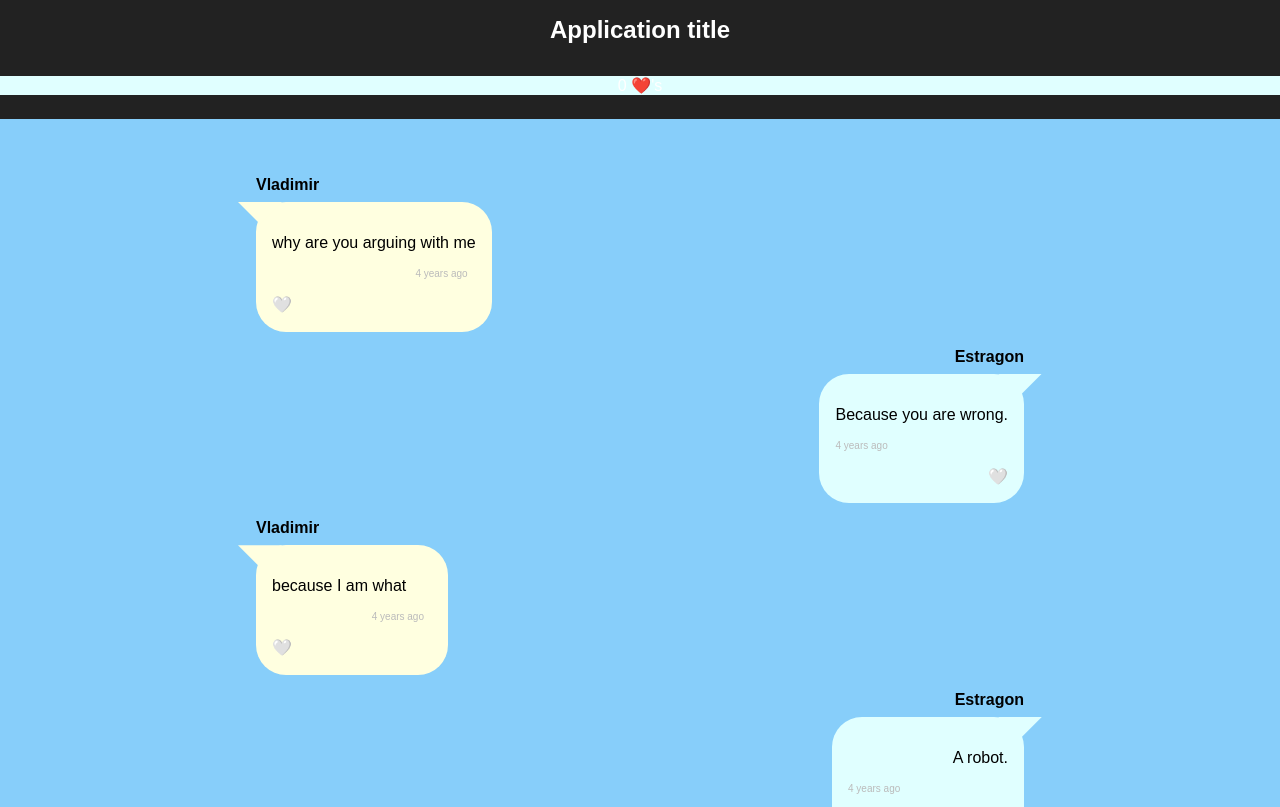
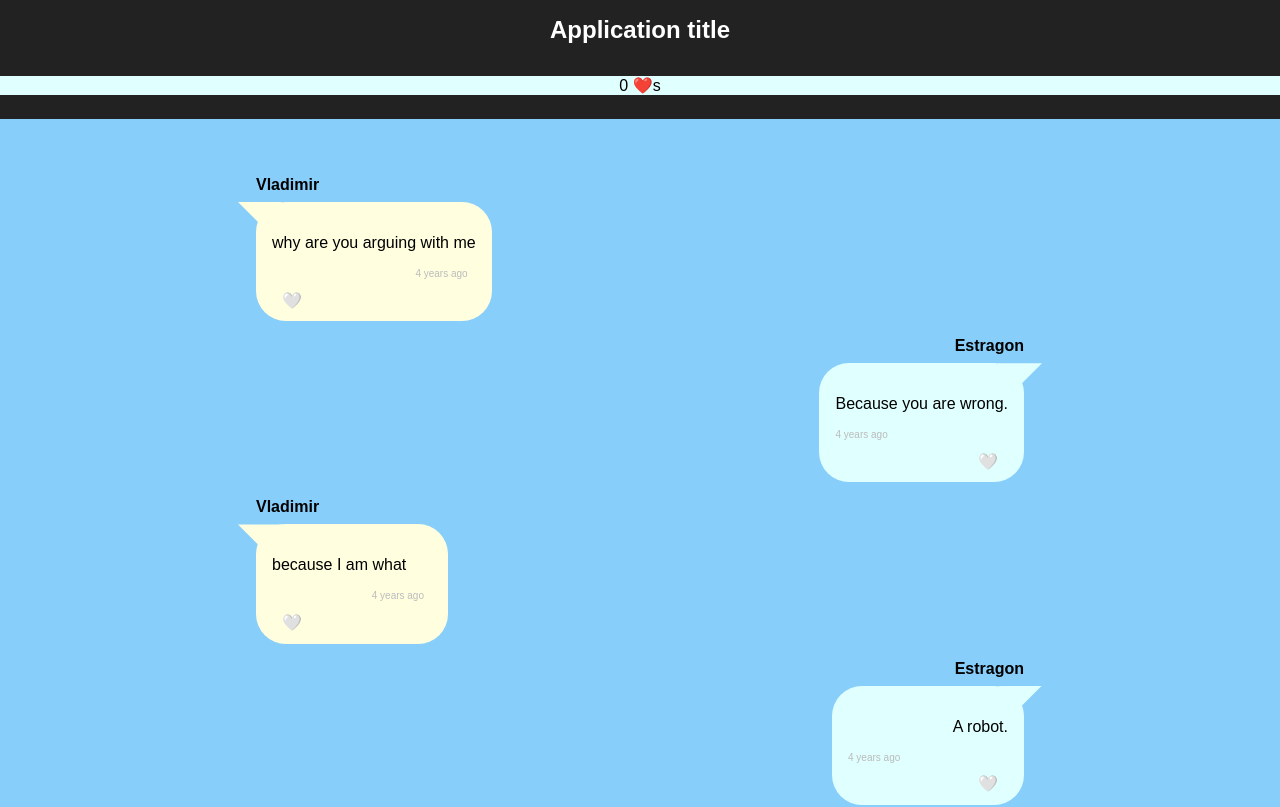
Before and after one commit to AdaGold/react-chatlog, a React (Create React App) app: page / in a window 1280 px wide. Shown: the top 807 px of the page. Built offline with nearby package versions, Linux system fonts and the light colour scheme.

Commit message:
changes like event handling to fit new tests

```diff
--- a/src/App.css
+++ b/src/App.css
@@ -28,6 +28,7 @@
 
 #App header section {
   background-color: #e0ffff;
+  color: black;
 }
 
 #App .widget {
--- a/src/App.js
+++ b/src/App.js
@@ -21,7 +21,7 @@ const App = () => {
       <header>
         <h1>Application title</h1>
         <section>
-          <p>{likes} ❤️'s</p>
+          <p>{likes} ❤️s</p>
         </section>
       </header>
       <main>
--- a/src/components/ChatEntry.js
+++ b/src/components/ChatEntry.js
@@ -1,7 +1,7 @@
 import React, { useState } from 'react';
 import './ChatEntry.css';
 import PropTypes from 'prop-types';
-import Timestamp from './Timestamp';
+import TimeStamp from './TimeStamp';
 
 const ChatEntry = ({ sender, body, timeStamp, updateLikes }) => {
   let senderClass = 'chat-entry local';
@@ -17,9 +17,11 @@ const ChatEntry = ({ sender, body, timeStamp, updateLikes }) => {
       <section className="entry-bubble">
         <p>{body}</p>
         <p className="entry-time">
-          <Timestamp time={timeStamp} />
+          <TimeStamp time={timeStamp} />
         </p>
-        <p onClick={() => updateLikes(like, setLike)}>{like ? '❤️' : '🤍'}</p>
+        <button className="like" onClick={() => updateLikes(like, setLike)}>
+          {like ? '❤️' : '🤍'}
+        </button>
       </section>
     </div>
   );
```
